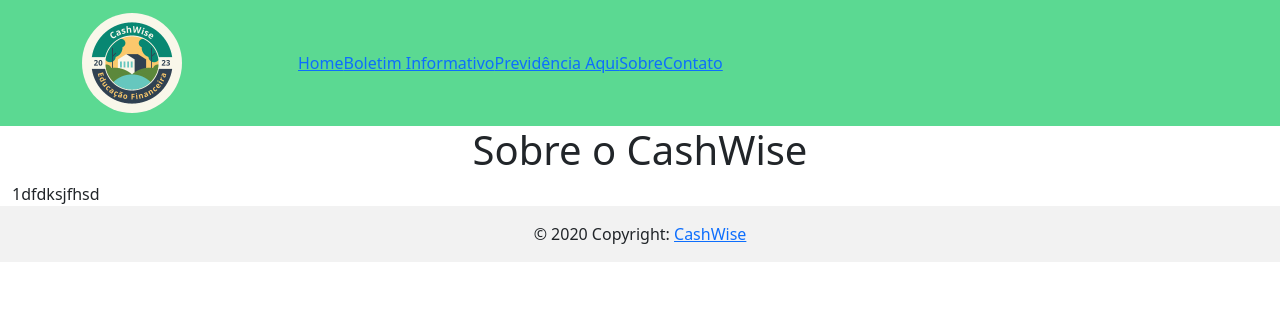
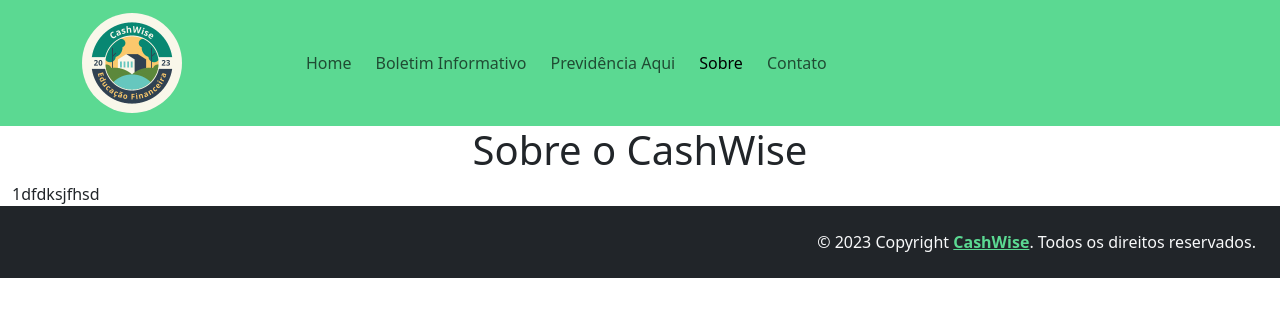
Before and after one commit to EricConceicao/CashWise, a React (Vite) app in the folder frontend/: page /sobre in a window 1280 px wide. Shown: the top 316 px of the page. Built offline with nearby package versions, Linux system fonts and the light colour scheme.

Commit message:
style: Feito o Footer com estilos do bs5. style: Adicionado estilos do bs5 aos links do react-router.

```diff
--- a/frontend/src/components/layouts/Footer.jsx
+++ b/frontend/src/components/layouts/Footer.jsx
@@ -1,14 +1,11 @@
-import './Footer.css';
-
 const Footer = () => {
     return (
-
-        <footer className='bg-info' id="footer">
-            <p>
-                © 2020 Copyright: <a href="#">CashWise</a>
+        <footer className='d-flex justify-content-end align-items-center bg-dark p-4 text-light'>
+            <p className="m-0 fw-light">
+                &copy; 2023 Copyright <a className="text-primary fw-bold" href="#">CashWise</a>. Todos os direitos reservados.
             </p>
         </footer>
-    )
+    );
 }
 
 export default Footer;
--- a/frontend/src/components/layouts/Header.jsx
+++ b/frontend/src/components/layouts/Header.jsx
@@ -16,12 +16,12 @@ function Header() {
 
                 <Navbar.Toggle aria-controls="basic-navbar-nav" />
                 <Navbar.Collapse id="basic-navbar-nav">
-                    <Nav className="me-auto">
-                        <NavLink to="/home">Home</NavLink>
-                        <NavLink to="/boletim">Boletim Informativo</NavLink>
-                        <NavLink to="/previdencia">Previdência Aqui</NavLink>
-                        <NavLink to="/sobre">Sobre</NavLink>
-                        <NavLink to="/contato">Contato</NavLink>
+                    <Nav className="gap-2 me-auto" id="header-nav">
+                        <NavLink className="nav-link" to="/home">Home</NavLink>
+                        <NavLink className="nav-link" to="/boletim">Boletim Informativo</NavLink>
+                        <NavLink className="nav-link" to="/previdencia">Previdência Aqui</NavLink>
+                        <NavLink className="nav-link" to="/sobre">Sobre</NavLink>
+                        <NavLink className="nav-link" to="/contato">Contato</NavLink>
                     </Nav>
                 </Navbar.Collapse>
             </Container>
```
